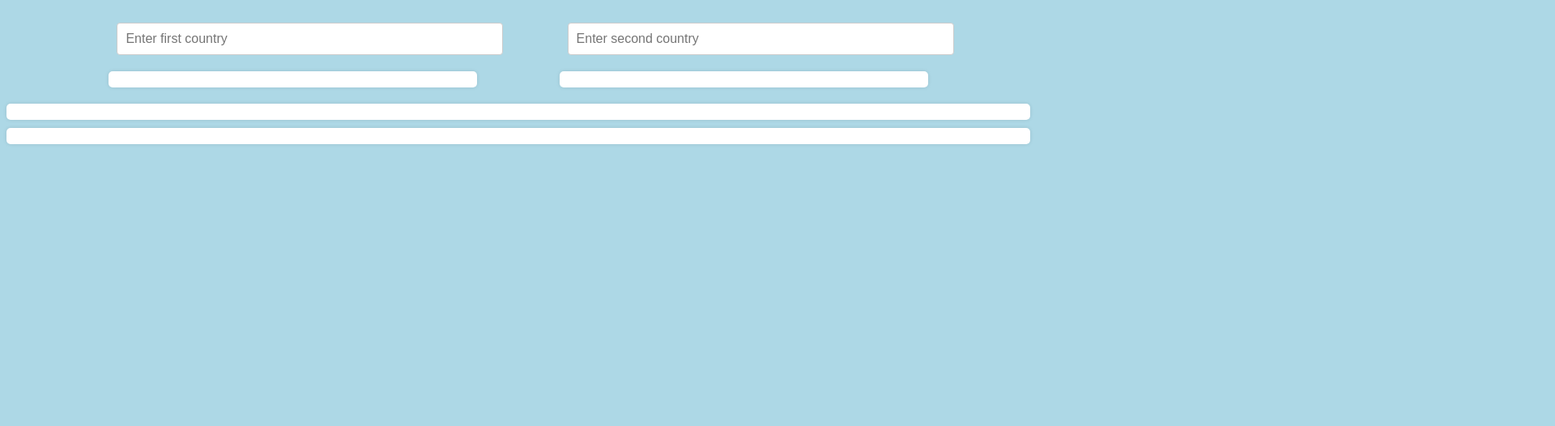
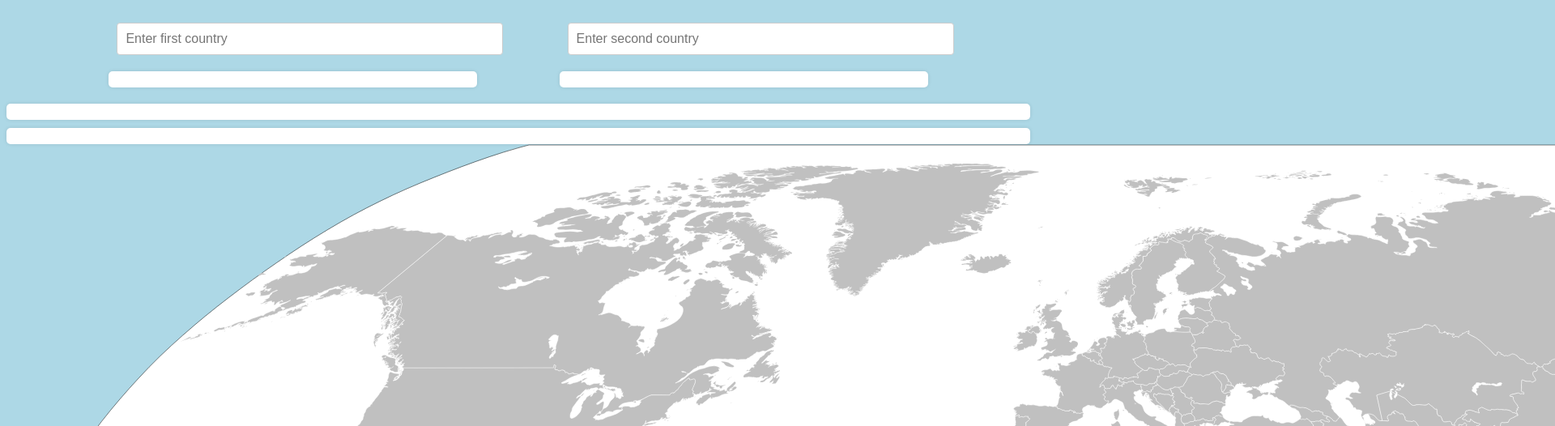
Before and after one commit to Challept/waraway, a plain HTML site: page index.html in a window 1280 px wide. Shown: the part 90-616 px from the top of the page at 81% size, 1920 px wide, since content can reach past the window. Drawn offline with nearby package versions, Linux system fonts and the light colour scheme.

Commit message:
Update index.html

```diff
--- a/index.html
+++ b/index.html
@@ -67,7 +67,10 @@
     <div id="explanation"></div>
 
     <!-- Div för kartan -->
-    <div id="map"></div>
+    <div id="world-map-container">
+    <img id="world-map" src="world-map.svg" alt="World Map" />
+</div>
+
 
     <button id="compareButton">Compare</button>
 
```
